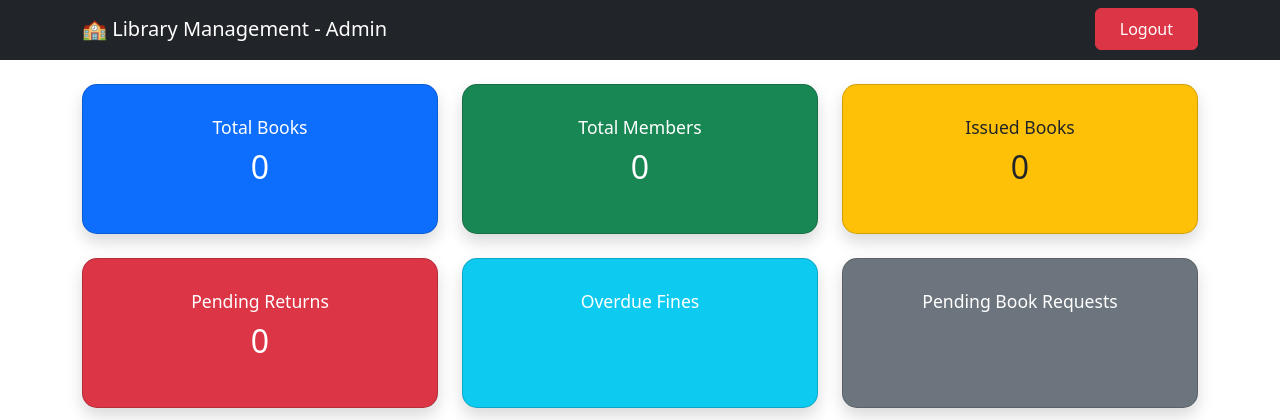
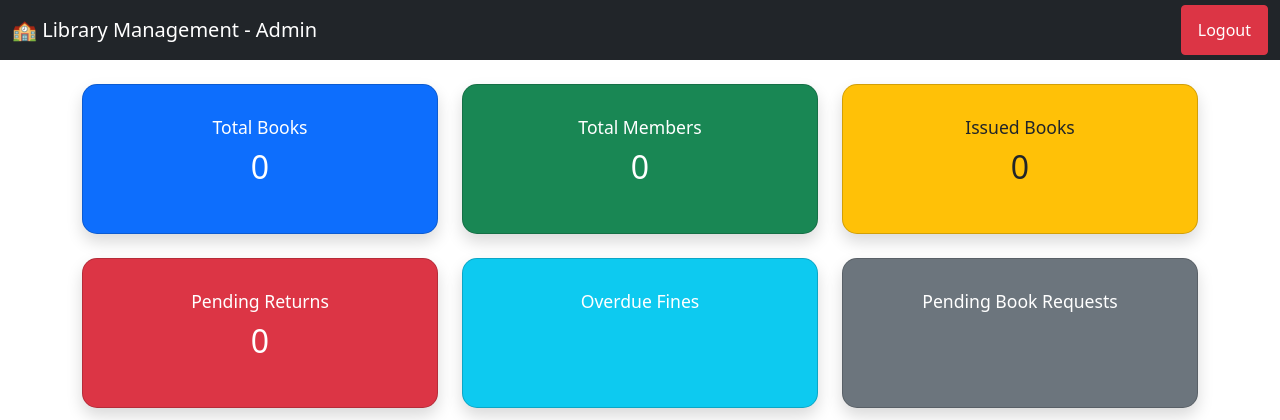
Before and after one commit to KrishnaShuklaDeveloper/Digital-Library-Management-System, a Django app: page /library/admin-home/ in a window 1280 px wide. Shown: the top 420 px of the page. Run offline with Django 5.2, Linux system fonts and the light colour scheme; the visitor is signed in with stand-in values (Sample User, id 1); data comes from the database, SQL or seed files in the repository; data that the repository does not hold is empty.

Commit message:
Update admin_home.html

```diff
--- a/library/templates/library/admin_home.html
+++ b/library/templates/library/admin_home.html
@@ -46,13 +46,11 @@
 <body>
 
 <!-- Navbar -->
-<nav class="navbar navbar-dark bg-dark">
-  <div class="container d-flex justify-content-between align-items-center" style="height: 60px;">
-    <div class="d-flex align-items-center">
-      <a class="navbar-brand mb-0 h1" href="#">🏫 Library Management - Admin</a>
-    </div>
-    <div class="d-flex align-items-center">
-      <a class="btn btn-danger px-4 py-2" style="font-size: 1rem;" href="{% url 'logout' %}">Logout</a>
+<nav class="navbar navbar-expand-lg navbar-dark bg-dark">
+  <div class="container-fluid">
+    <a class="navbar-brand" href="#">🏫 Library Management - Admin</a>
+    <div class="d-flex">
+      <a class="btn btn-danger btn-sm px-3" href="{% url 'logout' %}">Logout</a>
     </div>
   </div>
 </nav>
```
